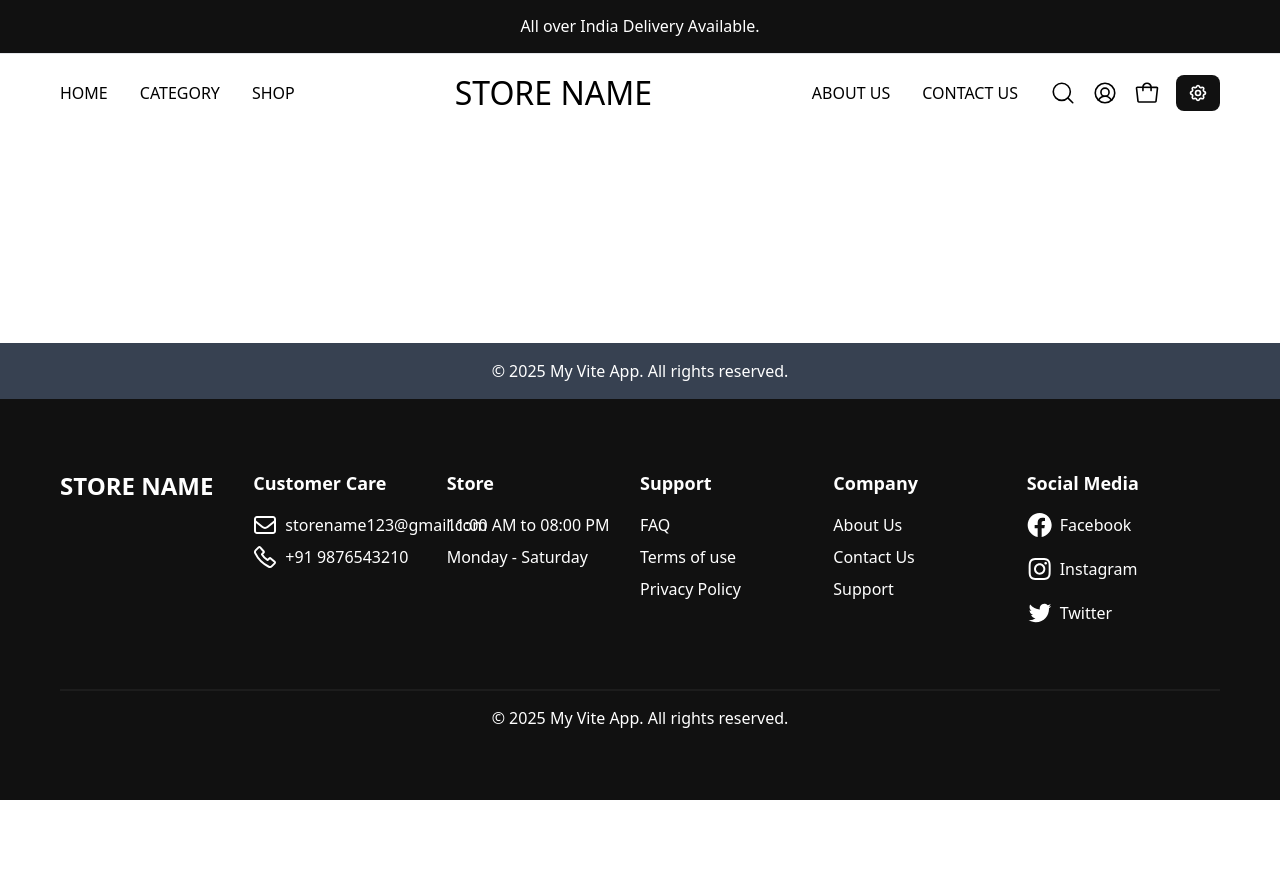
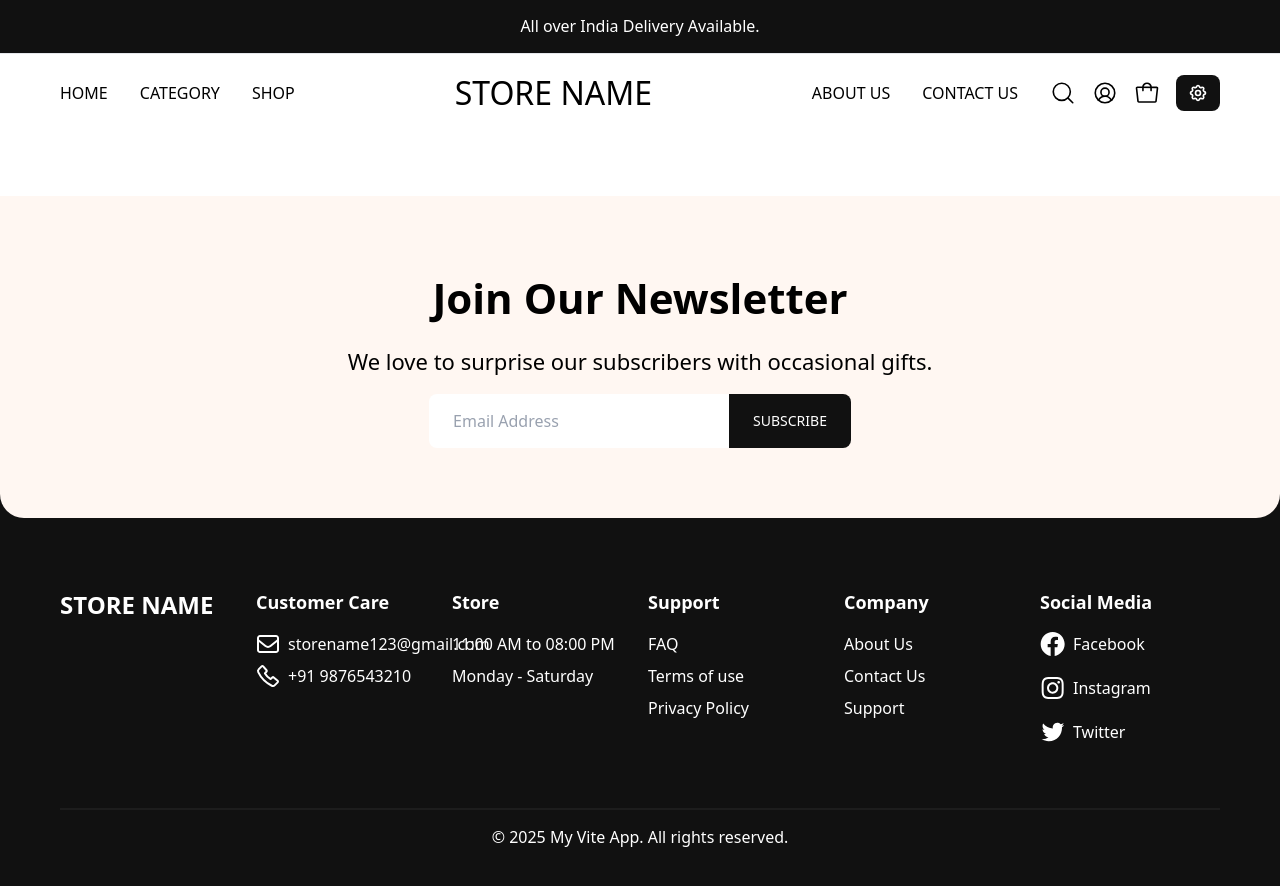
Before and after one commit to femilcoderkube/jdwebnship-react, a React (Vite) app: page /contact in a window 1280 px wide. Shown: the top 886 px of the page. Before the commit the page ends 800 px from the top, so only its background shows below. Built offline with nearby package versions, Linux system fonts and the light colour scheme.

Commit message:
Newsletter design

```diff
--- a/src/components/BottomFooter.jsx
+++ b/src/components/BottomFooter.jsx
@@ -6,16 +6,44 @@ function BottomFooter({}) {
   const { theme, bottomFooterTextColor } = useTheme();
 
   return (
-    <footer
-      className="p-4 text-center"
+    <div
+      className="text-center lg:py-[70px] rounded-t-none rounded-3xl -mb-[70px] z-1"
       style={{
         backgroundColor: theme?.bottomFooterBackgroundColor || "#1f2937",
         color: bottomFooterTextColor || "#ffffff",
         fontFamily: theme?.fontFamily || "system-ui, -apple-system, sans-serif",
       }}
     >
-      <p>&copy; 2025 My Vite App. All rights reserved.</p>
-    </footer>
+      <form class="mx-auto flex flex-col items-center justify-center gap-4">
+        <h2 className="text-[32px] lg:text-[42px] font-bold">
+          Join Our Newsletter
+        </h2>
+        <p className="text-[18px] lg:text-[22px]">
+          We love to surprise our subscribers with occasional gifts.
+        </p>
+        <div className="flex justify-center items-stretch">
+          <input
+            type="email"
+            id="email"
+            placeholder="Email Address"
+            required
+            className="px-[24px] py-[15px] md:w-[300px] rounded-l-lg bg-white text-gray-700 placeholder-gray-400 focus:outline-none focus:ring-0 focus:border-0"
+          />
+          <button
+            className="btn px-[24px] py-[15px] bg-black text-white  rounded-r-lg text-sm font-medium focus:outline-none"
+            type="submit"
+          >
+            SUBSCRIBE
+          </button>
+          {/* <button
+            type="submit"
+            className="px-[24px] py-[15px] rounded-r-lg bg-black text-white text-sm font-medium hover:bg-black focus:outline-none"
+          >
+            SUBSCRIBE
+          </button> */}
+        </div>
+      </form>
+    </div>
   );
 }
 
--- a/src/components/Footer.jsx
+++ b/src/components/Footer.jsx
@@ -11,15 +11,15 @@ function Footer() {
 
   return (
     <footer
-      className="pt-[30px] lg:py-[70px]"
+      className="pt-[30px] py-[30px] lg:py-[70px]"
       style={{
         backgroundColor: theme?.footerBackgroundColor || "#1f2937",
         color: footerTextColor || "#ffffff",
         fontFamily: theme?.fontFamily || "system-ui, -apple-system, sans-serif",
       }}
     >
-      <div className="px-4 sm:px-6 lg:px-10 xl:px-[60px]">
-        <div className="grid grid-cols-2 md:grid-cols-6 lg:pb-[60px]">
+      <div className="px-4 sm:px-6 lg:px-10 xl:px-[60px] pt-[70px]">
+        <div className="grid sm:grid-cols-2 lg:grid-cols-6 pb-[30px] lg:pb-[60px] gap-4">
           <div className="text-left">
             <h2 className="uppercase mb-6 text-sm font-semibold text-[24px] lg:text[32px]">
               Store name
@@ -125,7 +125,7 @@ function Footer() {
       </div>
 
       <div className="pt-[15px]">
-        <p>&copy; 2025 My Vite App. All rights reserved.</p>
+        <p>© {new Date().getFullYear()} My Vite App. All rights reserved.</p>
       </div>
     </footer>
   );
--- a/src/contexts/ThemeContext.jsx
+++ b/src/contexts/ThemeContext.jsx
@@ -14,11 +14,11 @@ export function ThemeProvider({ children, theme = {} }) {
   const [currentTheme, setCurrentTheme] = useState({
     fontFamily: "system-ui, -apple-system, sans-serif",
     backgroundColor: "#ffffff",
-    buttonBackgroundColor: "#007bff",
+    buttonBackgroundColor: "#111111",
     topHeaderBackgroundColor: "#111111",
     headerBackgroundColor: "#FFFFFF",
     footerBackgroundColor: "#111111",
-    bottomFooterBackgroundColor: "#374151",
+    bottomFooterBackgroundColor: "#FFF7F2",
     ...theme,
   });
 
```
